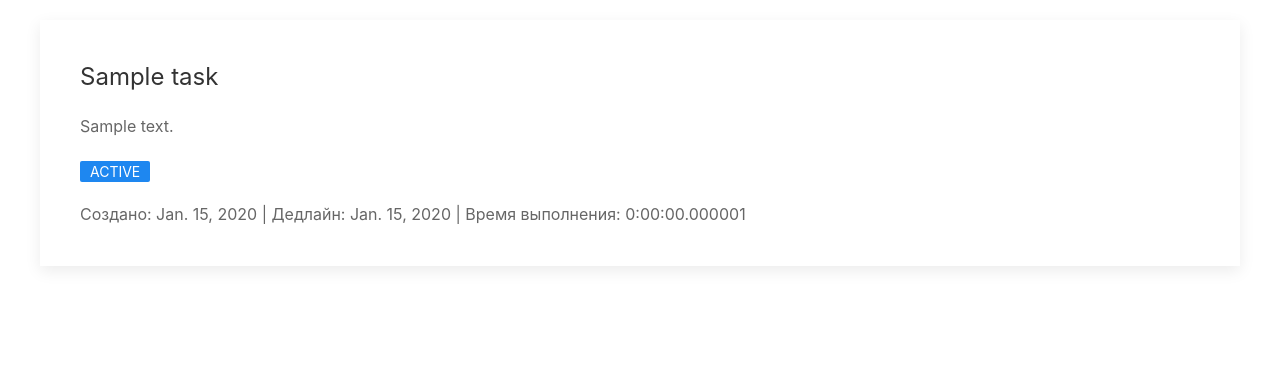
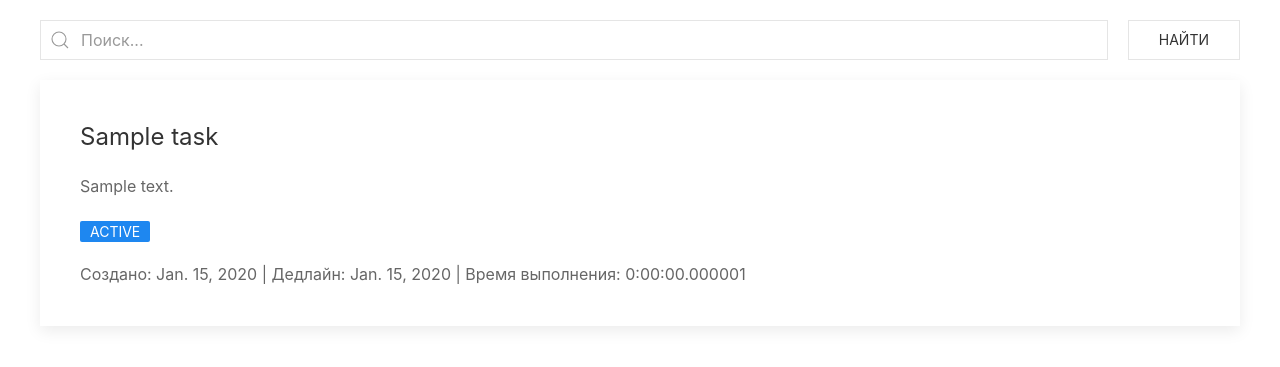
Before and after one commit to fake-stmz/todo-web, a Django app: page / in a window 1280 px wide. Shown: the top 367 px of the page. Run offline with Django 4.2, Linux system fonts and the light colour scheme; tables that the repository leaves empty hold one stand-in row (values such as "Sample post"); some libraries are stand-ins or nearby versions.

Commit message:
feat: search

```diff
--- a/todoweb/todo/templates/index.html
+++ b/todoweb/todo/templates/index.html
@@ -8,6 +8,13 @@
   <script src="https://cdn.jsdelivr.net/npm/uikit@3.6.22/dist/js/uikit-icons.min.js"></script>
 </head>
 <body>
+  <div class="uk-container">
+    <form class="uk-search uk-search-default uk-margin-top uk-flex uk-width-1-1">
+      <span uk-search-icon></span>
+      <input class="uk-search-input" type="search" placeholder="Поиск..." name="search" {% if search %}value={{search}}{% endif %}>
+      <button class="uk-button uk-button-default uk-margin-left" type="submit">Найти</button>
+    </form>
+  </div>
   <div class="uk-container uk-margin-top">
     {% for task in tasks %}
       <div class="uk-card uk-card-default uk-margin">
--- a/todoweb/todo/views.py
+++ b/todoweb/todo/views.py
@@ -1,7 +1,18 @@
 from django.shortcuts import render
 from .models import Task
+from django.db.models import Q
 
 # Create your views here.
 def index(request):
     tasks = Task.objects.all()
-    return render(request, 'index.html', { 'tasks' : tasks })
+
+    search = request.GET.get('search')
+    if search:
+        tasks = tasks.filter(Q(name__icontains = search) | Q(description__icontains = search))
+
+    context = {
+        'tasks': tasks,
+        'search': search,
+    }
+
+    return render(request, 'index.html', context)
```
Also changed, not shown: 1 other file.
